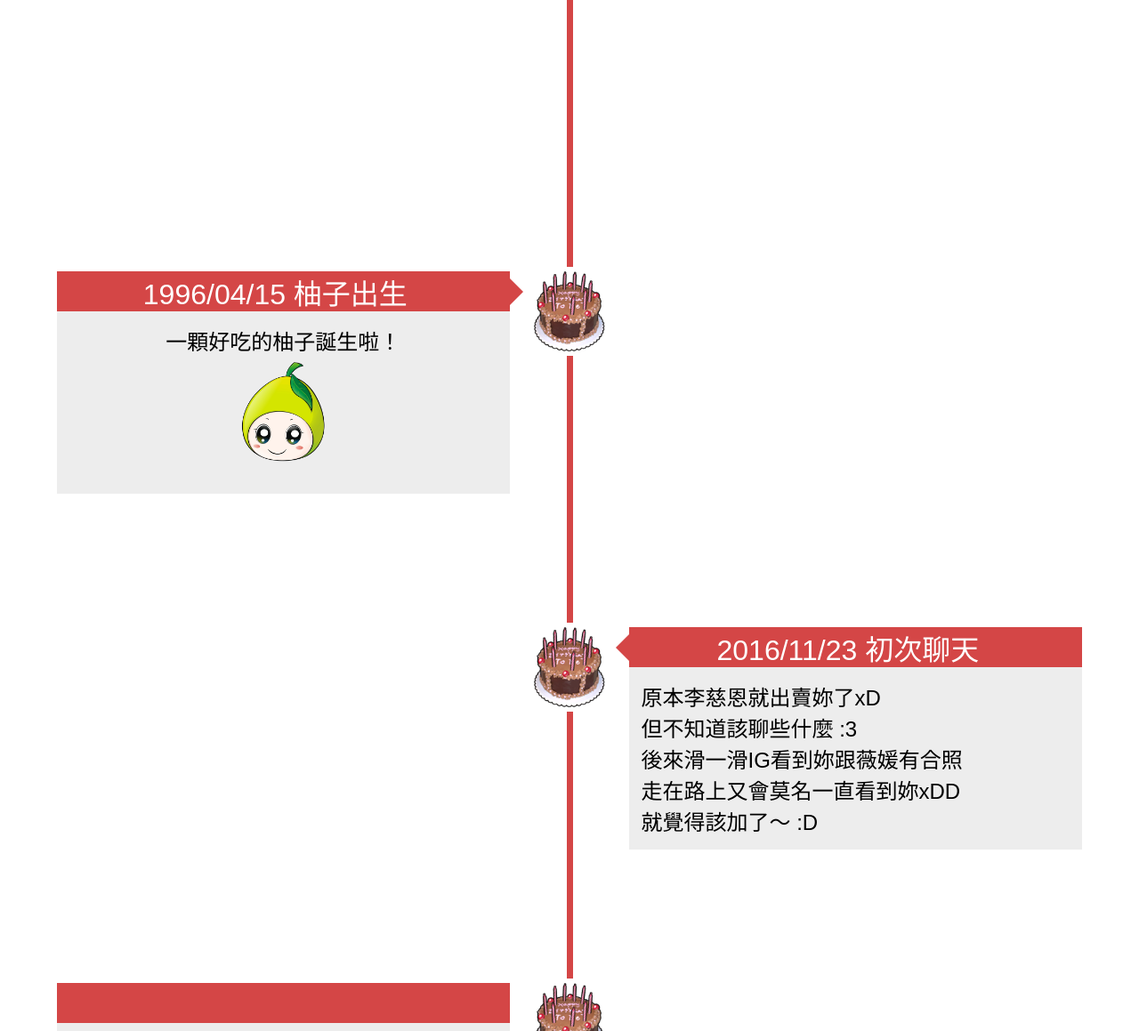
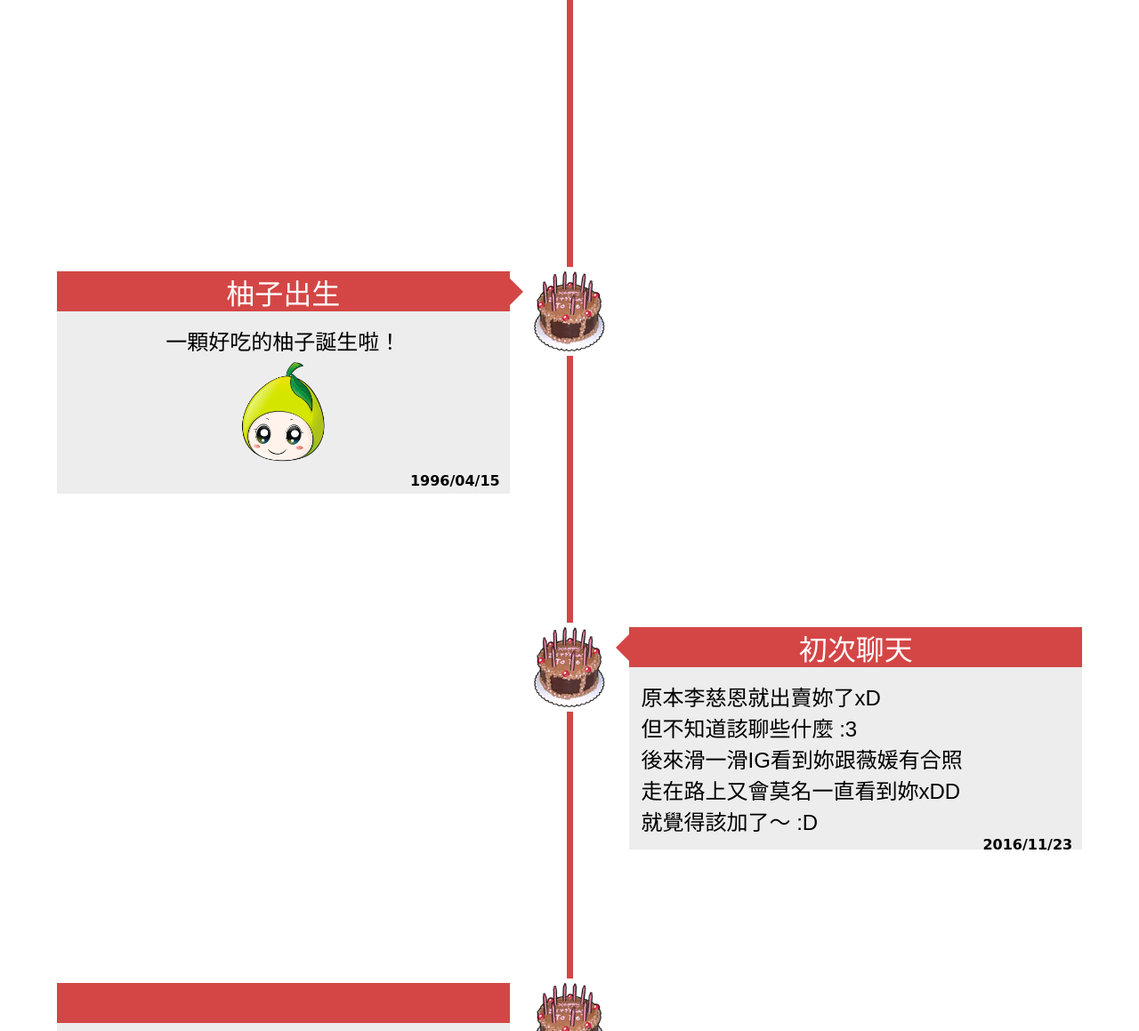
Before and after one commit to TanSita/TanSita.github.io, a plain HTML site: page Birthday/lily041580.html in a window 1280 px wide. Shown: the top 1159 px of the page at 89% size. Drawn offline with nearby package versions, Linux system fonts and the light colour scheme.

Commit message:
add birthday folder

```diff
--- a/Birthday/lily041580.html
+++ b/Birthday/lily041580.html
@@ -42,7 +42,7 @@
 	<div id="div1">
 		<div id="div1_1">
 			<font color="White" size="6px">
-				1996/04/15 柚子出生&nbsp&nbsp
+				柚子出生
 			</font>
 		</div>
 		<div id="div1_2"></div>
@@ -52,12 +52,17 @@
 			</font>
 			<img src="images/yo.png" width="25%"></img>
 		</article>
+		<div id="div1_3">
+			<font color="black" size="3px">
+				1996/04/15&nbsp&nbsp
+			</font>
+		</div>
 	</div>
 
 	<div id="div2">
 		<div id="div2_1">
 			<font color="White" size="6px">
-				2016/11/23 初次聊天&nbsp&nbsp
+				初次聊天
 			</font>
 		</div>
 		<div id="div2_2"></div>
@@ -70,6 +75,11 @@
 				&nbsp&nbsp就覺得該加了～ :D<br>
 			</font>
 		</article>
+		<div id="div2_3">
+			<font color="black" size="3px">
+				2016/11/23&nbsp&nbsp
+			</font>
+		</div>
 	</div>
 
 	<div id="div3">
@@ -164,6 +174,8 @@
 			             "margin":"0px 0px 15px 0px" });
 
 				$("#div"+(i+1)+"_1").css({"text-align":"center"});
+				$("#div"+(i+1)+"_3").css({"text-align":"right"});
+				$("#div"+(i+1)+"_3").css({"font-family":"cursive" , "font-weight":"bold"});
 			}
 
 			$("#div1").css({"text-align":"center"});
```
